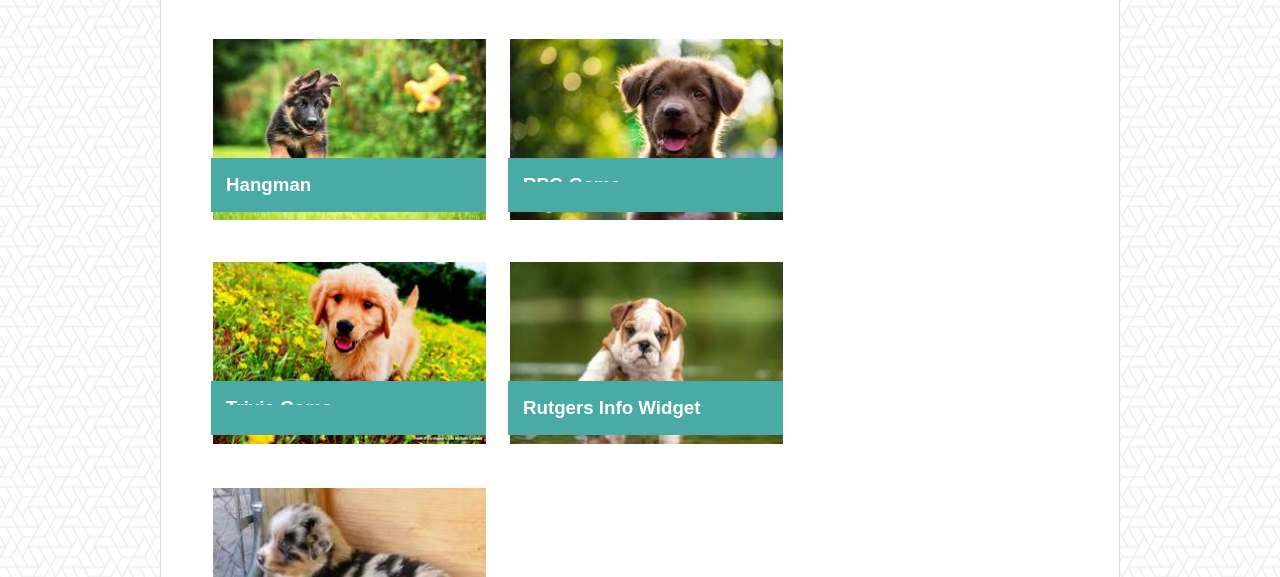
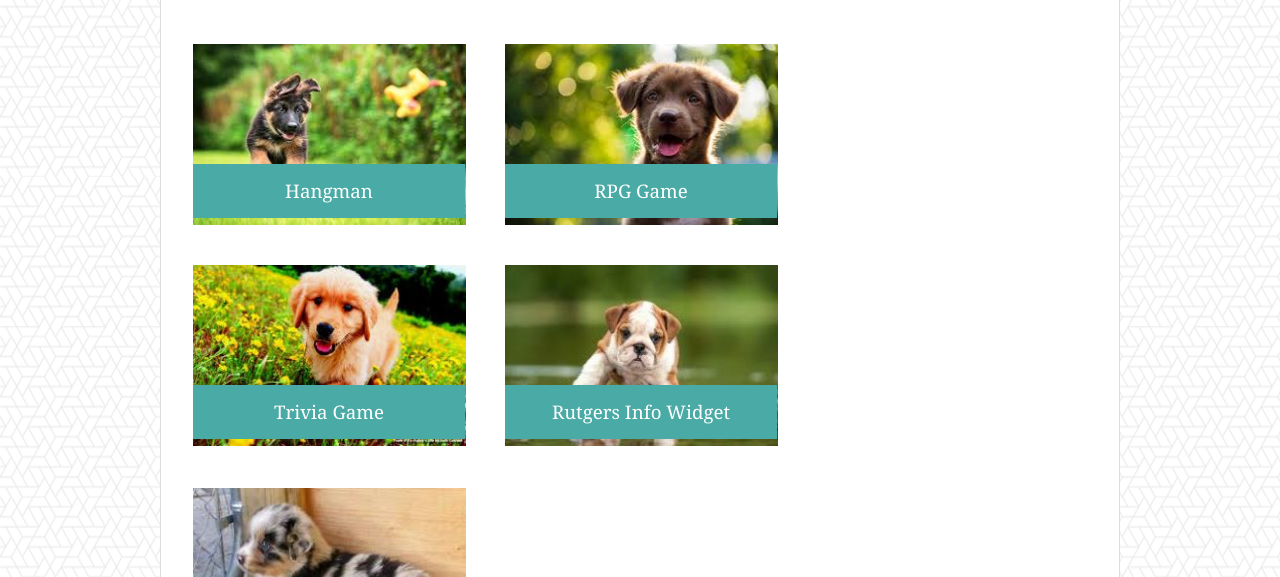
Before and after one commit to BriGab/README.md, a plain HTML site: page portfolio.html in a window 1280 px wide. Shown: the part 223-800 px from the top of the page. Drawn offline with Linux system fonts and the light colour scheme.

Commit message:
final draft

```diff
--- a/assets/css/style.css
+++ b/assets/css/style.css
@@ -111,6 +111,7 @@ p{
     border-top: 8px solid #4aaaa5;
     height: 50px;
     text-align: center;
+    padding-top: 20px;
     color: #ffffff;
     position: absolute;
     bottom: -4px;
@@ -148,38 +149,41 @@ button {
 /* Portfolio page */
 
 .container {
-    height: 600px;
+    height: 650px;
     position: relative;
 }
 .box {
     position: relative;
     width: 275px;
-    height: 183px;
+    height: 184px;
+    margin-left: -10px;
 }
 h3{
+    font-family: Georgia, 'Times New Roman', Times, serif;
     position: absolute;
-    bottom: 0px;
-    margin-bottom:0;
-    margin-left: 8px;
+    bottom: 10px;
+    margin-bottom: 0px;
+    margin-left: 0px;
     padding:15px;
-    width: 100%;
+    width: 272px;
     color: #ffffff;
     background: #4aaaa5;
     border-bottom: 0px;
+    text-align: center;
+    font-weight: normal;
 }
 .box img {
     width: 110%;
     border: 0 none;
-    margin: 10px;
+    margin: 0px;
 }
-
 .c {
     clear: both;
 }
 .e{
     clear: both;
 }
-
 th {
-    padding: 20px 0px 0 20px;
+    padding: 35px 25px 0px 20px;
+    margin-right: 0px;
 }
--- a/portfolio.html
+++ b/portfolio.html
@@ -43,7 +43,7 @@
             <th>
     <div class="box b">
             <img src="assets/images/puppy2.jpg"/>
-            <h3>RPG Game<h3>
+            <h3>RPG Game</h3>
     </div>
             </th>
         </tr>
@@ -52,7 +52,7 @@
             <th>
     <div class="box c">
             <img src="assets/images/puppy3.jpg"/>
-            <h3>Trivia Game<h3>
+            <h3>Trivia Game</h3>
     </div>
             </th>
             <th>
```
Also changed, not shown: index.html (+4 -4 lines).
